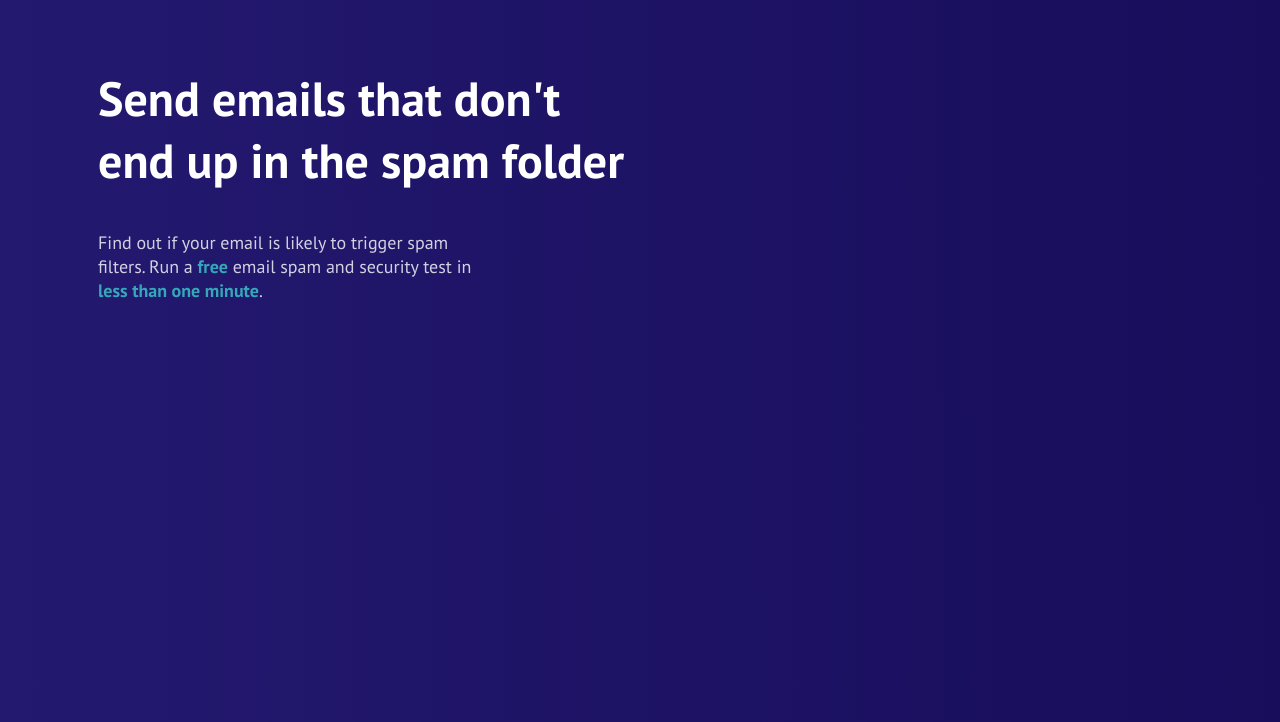
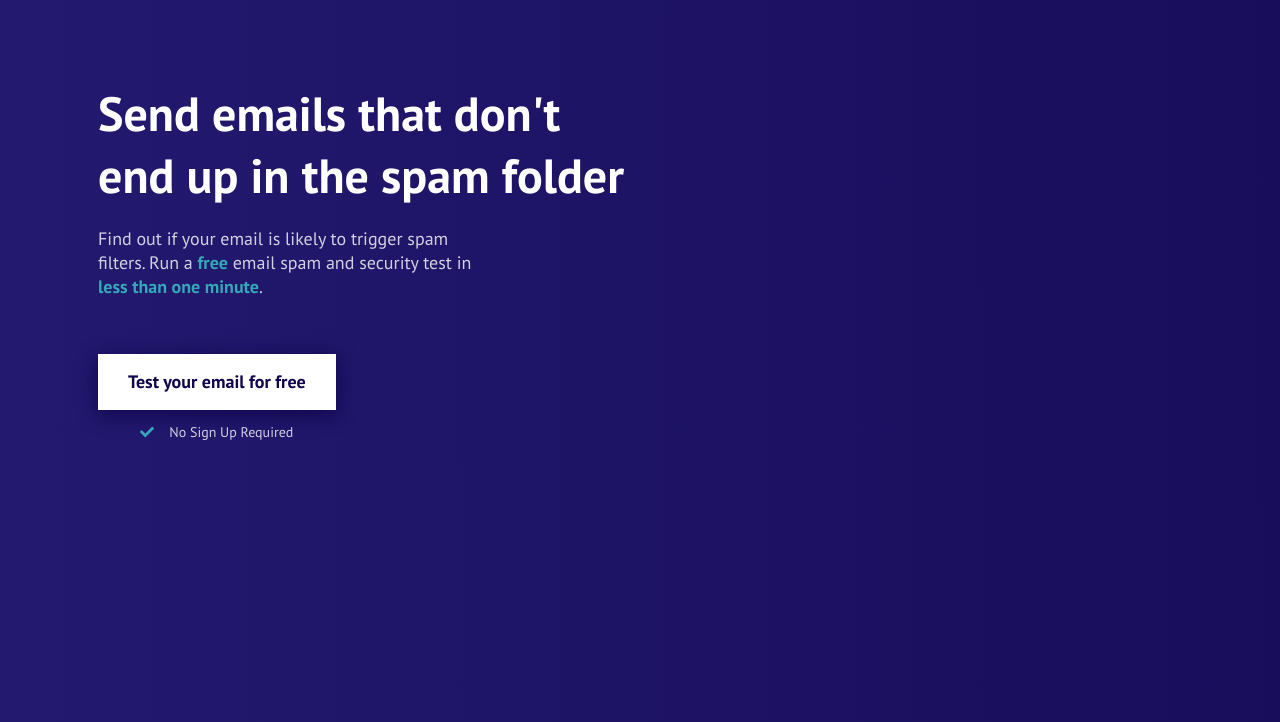
Before and after one commit to HAWkRF/mail-project, a plain HTML site: page index.html in a window 1280 px wide. Shown: the part 78-800 px from the top of the page. Drawn offline with Linux system fonts and the light colour scheme.

Commit message:
add button + text under

```diff
--- a/css/style.css
+++ b/css/style.css
@@ -12,6 +12,23 @@ a {
     color: inherit;
 }
 
+button {
+    border: none;
+    background-color: transparent;
+    cursor: pointer;
+    padding: 0;
+}
+
+p,
+h1,
+h2,
+h3,
+h4,
+h5,
+h6 {
+    margin: 0;
+}
+
 .d-flex {
     display: flex;
 }
@@ -20,10 +37,28 @@ a {
     align-items: center;
 }
 
+.justify-content-center {
+    justify-content: center;
+}
+
 .container {
     max-width: 1114px;
     padding: 0 15px;
     margin: auto;
+}
+
+.btn-email {
+    font-family: 'PT Sans', sans-serif;
+    font-size: 18px;
+    font-weight: 700;
+    line-height: 1.333;
+    padding: 16px 30px;
+}
+
+.btn-email-default {
+    background-color: #fff;
+    box-shadow: 0px 4px 20px #0F064C;
+    color: #0F064C;
 }
 
 .header {
@@ -65,6 +100,7 @@ a {
     font-weight: bold;
     color: #fff;
     line-height: 1.29;
+    margin-top: 55px;
 }
 
 .description-to-action {
@@ -73,9 +109,24 @@ a {
     color: rgba(255, 255, 255, 0.8);
     margin-top: 20px;
     max-width: 390px;
+    margin-bottom: 55px;
 }
 
 .description-to-action>span {
     color: #36a7b9;
     font-weight: 700;
 }
+
+.test-email {
+    display: inline-block;
+}
+
+.email-not-required {
+    margin-top: 15px;
+    color: rgba(255, 255, 255, 0.8);
+    font-size: 14px;
+}
+
+.email-not-required span {
+    margin-left: 15px;
+}
--- a/index.html
+++ b/index.html
@@ -36,6 +36,15 @@
                     <p class="description-to-action">
                         Find out if your email is likely to trigger spam filters. Run a <span>free</span> email spam and security test in <span>less than one minute</span>.
                     </p>
+                    <div class="test-email">
+                        <button class="btn-email btn-email-default">Test your email for free</button>
+                        <div class="email-not-required d-flex align-items-center justify-content-center">
+                            <svg width="14" height="12" viewBox="0 0 14 12" fill="none" xmlns="http://www.w3.org/2000/svg">
+                                <path d="M4.75526 11.0149L0.205261 6.46494C-0.0680947 6.19159 -0.0680947 5.74837 0.205261 5.47499L1.19519 4.48504C1.46854 4.21166 1.91178 4.21166 2.18514 4.48504L5.25024 7.55011L11.8153 0.985046C12.0887 0.711691 12.5319 0.711691 12.8053 0.985046L13.7952 1.975C14.0686 2.24835 14.0686 2.69157 13.7952 2.96495L5.74521 11.015C5.47183 11.2883 5.02862 11.2883 4.75526 11.0149Z" fill="#36A7B9"/>
+                            </svg>
+                            <span>No Sign Up Required</span>
+                        </div>
+                    </div>
                 </div>
                 <!-- /.inner-call-to-action -->
             </div>
```
Also changed, not shown: img/check-mark.svg (added).
